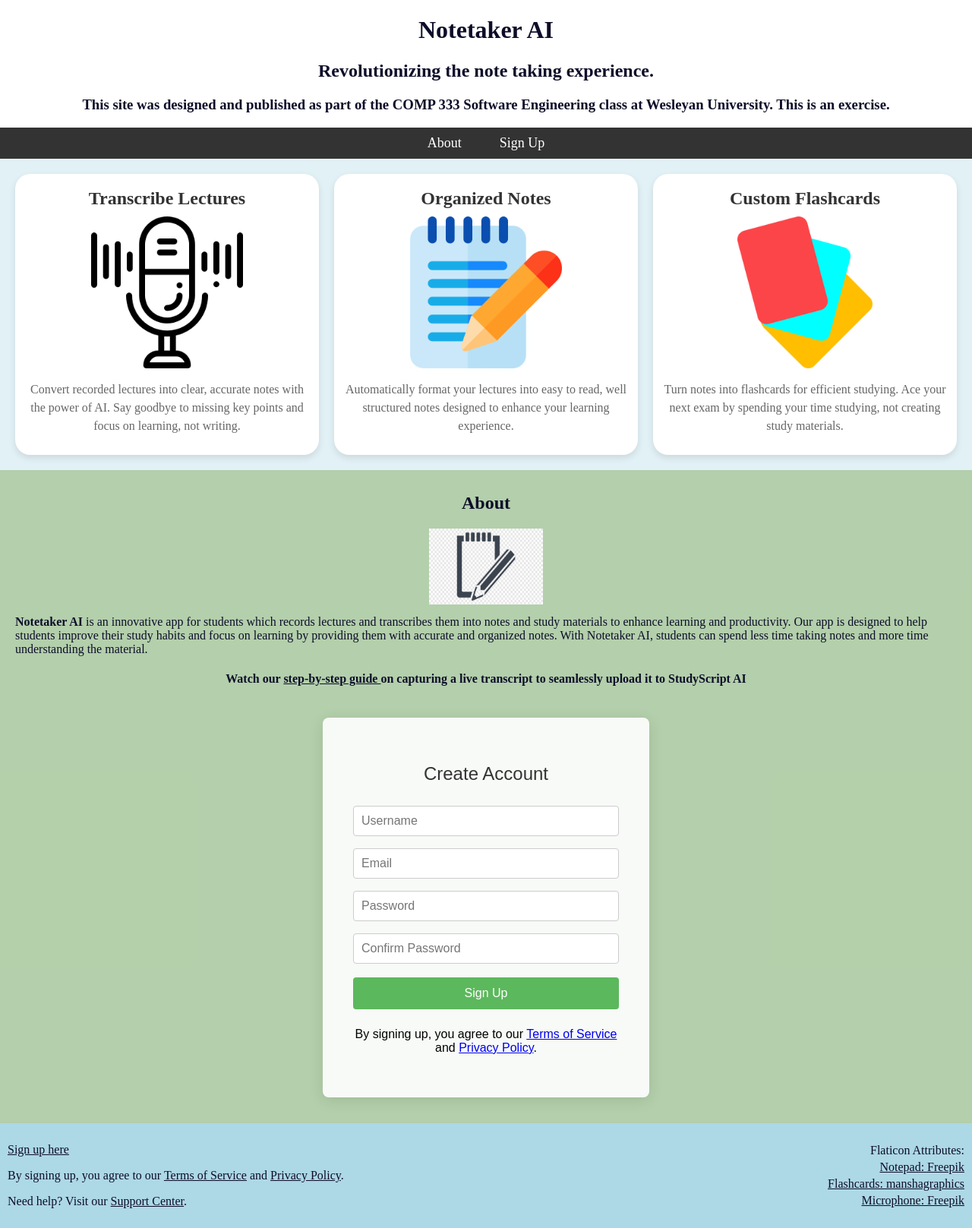
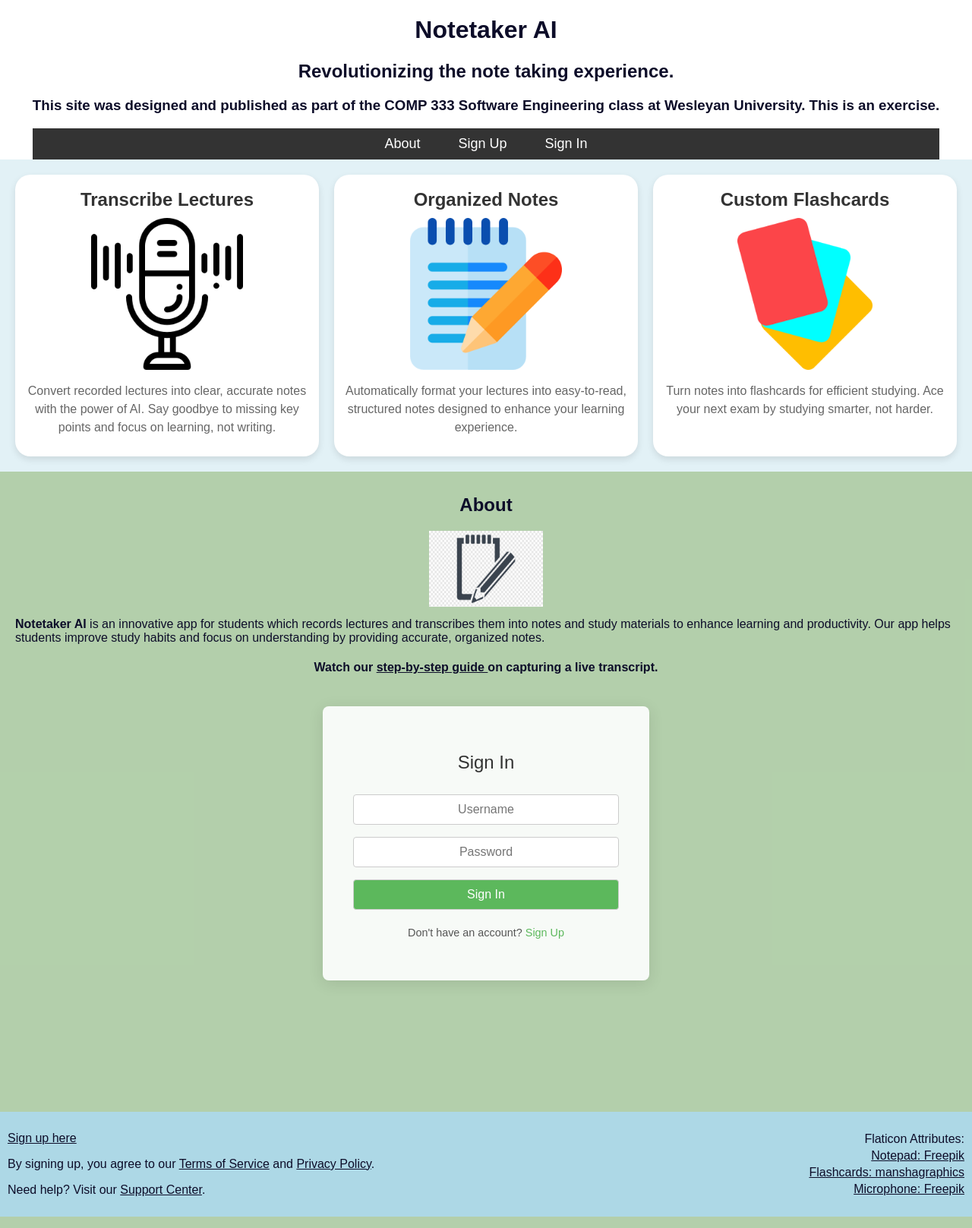
Before and after one commit to lucas-svi/notetaker-ai, a PHP site: page /index.html?auth=signin in a window 1280 px wide. Shown: the whole page at 76% size. Run offline with PHP 8.4, Linux system fonts and the light colour scheme.

Commit message:
Implement dynamic signin/signup iframe switching and CSS improvements

```diff
--- a/backend/signin.php
+++ b/backend/signin.php
@@ -17,10 +17,10 @@
         header("Location: ../index.html");
         exit();
     } else {
-        echo "Invalid password.";
+        echo "<p>Invalid Password</p>";
     }
 } else {
-    echo "User not found.";
+    echo "<p>User not found</p>";
 }
 mysqli_close($conn);
 ?>
--- a/backend/signup.php
+++ b/backend/signup.php
@@ -10,7 +10,7 @@
 $sql = "INSERT INTO users (username, email, password) VALUES ('$username', '$email', '$hashed_password')";
 
 if (mysqli_query($conn, $sql)) {
-    header("Location: ../signin.html");
+    header("Location: ../index.html?auth=signin");
     exit();
 } else {
     echo "<p>Error occurred</p>";
--- a/index.html
+++ b/index.html
@@ -3,19 +3,16 @@
 <head>
   <meta charset="UTF-8" />
   <meta name="viewport" content="width=device-width, initial-scale=1.0" />
-    <!-- Meta description for SEO -->
   <meta
     name="description"
     content="Notetaker AI is an innovative app for students which records lectures and transcribes them into notes and study materials to enhance learning and productivity."
   />
-    <!-- Link to external stylesheet and favicon -->
   <link rel="stylesheet" href="styles.css" />
   <link rel="icon" type="image/png" href="images/logo.png" />
   <title>Notetaker AI</title>
 </head>
 <body>
   <header>
-      <!-- Main header with title, tagline, and navigation -->
     <h1>Notetaker AI</h1>
     <h2>Revolutionizing the note taking experience.</h2>
     <h3>
@@ -25,23 +22,16 @@
     <nav>
       <ul>
         <li><a href="#about">About</a></li>
-          <li><a href="#sign-up">Sign Up</a></li>
+        <li><a href="#sign-up" onclick="loadForm('signup.html')">Sign Up</a></li>
+        <li><a href="#sign-in" onclick="loadForm('signin.html')">Sign In</a></li>
       </ul>
     </nav>
   </header>
   <main>
-      <!-- Features section showcasing main app functionalities -->
-      <!-- "Eager" loads this important image immediately -->
     <section id="features">
       <div class="feature-card">
         <h2>Transcribe Lectures</h2>
-          <img
-            src="images/microphone.png"
-            loading="eager"
-            alt="Image of a microphone emitting audio"
-            width="250"
-            height="250"
-          />
+        <img src="images/microphone.png" loading="eager" alt="Microphone" width="250" height="250" />
         <p>
           Convert recorded lectures into clear, accurate notes with the power
           of AI. Say goodbye to missing key points and focus on learning, not
@@ -50,52 +40,28 @@
       </div>
       <div class="feature-card">
         <h2>Organized Notes</h2>
-          <img
-            src="images/notepad.png"
-            loading="lazy"
-            alt="Image of a notepad and a pencil"
-            width="250"
-            height="250"
-          />
+        <img src="images/notepad.png" loading="lazy" alt="Notepad" width="250" height="250" />
         <p>
-            Automatically format your lectures into easy to read, well
-            structured notes designed to enhance your learning experience.
+          Automatically format your lectures into easy-to-read, structured notes designed to enhance your learning experience.
         </p>
       </div>
       <div class="feature-card">
         <h2>Custom Flashcards</h2>
-          <img
-            src="images/flash-card.png"
-            loading="lazy"
-            alt="Image of multiple flashcards"
-            width="250"
-            height="250"
-          />
+        <img src="images/flash-card.png" loading="lazy" alt="Flashcards" width="250" height="250" />
         <p>
-            Turn notes into flashcards for efficient studying. Ace your next
-            exam by spending your time studying, not creating study materials.
+          Turn notes into flashcards for efficient studying. Ace your next exam by studying smarter, not harder.
         </p>
       </div>
     </section>
 
-      <!-- About section providing app details and a video guide -->
     <section id="about">
       <h2>About</h2>
-        <img
-          src="images/logo.png"
-          alt="Notetaker AI Logo"
-          width="150"
-          height="100"
-        />
-        <!-- Text from generative AI -->
+      <img src="images/logo.png" alt="Notetaker AI Logo" width="150" height="100" />
       <p style="text-align: left; margin: 10px">
         <strong>Notetaker AI</strong> is an innovative app for students which
         records lectures and transcribes them into notes and study materials
-          to enhance learning and productivity. Our app is designed to help
-          students improve their study habits and focus on learning by providing
-          them with accurate and organized notes. With Notetaker AI, students
-          can spend less time taking notes and more time understanding the
-          material.
+        to enhance learning and productivity. Our app helps students improve
+        study habits and focus on understanding by providing accurate, organized notes.
       </p>
       <div class="video-container">
         <h4>
@@ -106,70 +72,63 @@
           >
             step-by-step guide
           </a>
-            on capturing a live transcript to seamlessly upload it to
-            StudyScript AI
+          on capturing a live transcript.
         </h4>
       </div>
-        <!-- Embedded sign-up page -->
+
       <iframe
-          id="sign-up"
+        id="auth-frame"
         src="signup.html"
-          title="Sign Up"
+        title="Authentication"
         frameborder="0"
       ></iframe>
     </section>
 
-      <!-- Footer section with additional links and attributions -->
     <section id="footer">
       <div class="footer-info">
-          <p><a href="#sign-up">Sign up here</a></p>
+        <p><a href="#sign-up" onclick="loadForm('signup.html')">Sign up here</a></p>
         <p>
           By signing up, you agree to our
-            <a href="https://www.example.com/terms" target="_blank"
-              >Terms of Service</a
-            >
+          <a href="https://www.example.com/terms" target="_blank">Terms of Service</a>
           and
-            <a href="https://www.example.com/privacy" target="_blank"
-              >Privacy Policy</a
-            >.
+          <a href="https://www.example.com/privacy" target="_blank">Privacy Policy</a>.
         </p>
         <p>
           Need help? Visit our
-            <a href="https://www.example.com/support" target="_blank"
-              >Support Center</a
-            >.
+          <a href="https://www.example.com/support" target="_blank">Support Center</a>.
         </p>
       </div>
       <div class="footer-list">
         <ul>
           <li>Flaticon Attributes:</li>
-            <li>
-              <a
-                href="https://www.flaticon.com/free-icons/notepad"
-                title="notepad icons"
-              >
-                Notepad: Freepik
-              </a>
-            </li>
-            <li>
-              <a
-                href="https://www.flaticon.com/free-icons/flash-card"
-                title="flash card icons"
-              >
-                Flashcards: manshagraphics
-              </a>
-            </li>
-            <li>
-              <a
-                href="https://www.flaticon.com/free-icons/radio"
-                title="radio icons"
-              >
-                Microphone: Freepik
-              </a>
-            </li>
+          <li><a href="https://www.flaticon.com/free-icons/notepad">Notepad: Freepik</a></li>
+          <li><a href="https://www.flaticon.com/free-icons/flash-card">Flashcards: manshagraphics</a></li>
+          <li><a href="https://www.flaticon.com/free-icons/radio">Microphone: Freepik</a></li>
         </ul>
       </div>
     </section>
   </main>
+
+  <script>
+    function loadForm(form) {
+      const frame = document.getElementById('auth-frame');
+      frame.src = form;
+    }
+  </script>
+  <script>
+    function loadForm(form) {
+      const frame = document.getElementById('auth-frame');
+      frame.src = form;
+    }
+
+    const urlParams = new URLSearchParams(window.location.search);
+    const auth = urlParams.get('auth');
+
+    if (auth === 'signin') {
+      loadForm('signin.html');
+    } else if (auth === 'signup') {
+      loadForm('signup.html');
+    }
+  </script>
 </body>
 </html>
--- a/signin.html
+++ b/signin.html
@@ -1,12 +1,21 @@
 <!DOCTYPE html>
-<html>
-<head><title>Signin</title></head>
+<html lang="en">
+<head>
+  <title>Sign In</title>
+  <link rel="stylesheet" href="styles.css" />
+</head>
 <body>
-<h2>Signin</h2>
-<form action="backend/signin.php" method="POST" target="_top">
-  Username:<br><input type="text" name="username" required><br>
-  Password:<br><input type="password" name="password" required><br><br>
-  <input type="submit" value="Sign In">
-</form>
+  <div class="auth-container">
+    <h2>Sign In</h2>
+    <form class="auth-form" action="backend/signin.php" method="POST" target="_top">
+      <input type="text" name="username" placeholder="Username" required>
+      <input type="password" name="password" placeholder="Password" required>
+      <input type="submit" class="submit-btn" value="Sign In">
+    </form>
+    <p>
+      Don't have an account?
+      <a href="#" onclick="parent.loadForm('signup.html'); return false;">Sign Up</a>
+    </p>
+  </div>
 </body>
 </html>
--- a/signup.html
+++ b/signup.html
@@ -2,85 +2,29 @@
 <html lang="en">
 <head>
   <meta charset="UTF-8" />
-  <meta name="viewport" content="width=device-width, initial-scale=1.0" />
   <title>Sign Up</title>
-  <style>
-    /* Basic reset and font settings */
-    body {
-      margin: 0;
-      font-family: Arial, sans-serif;
-      display: flex;
-      justify-content: center;
-      align-items: center;
-      height: 100vh;
-    }
-
-    /* Card container with a slight transparency and shadow */
-    .signup-container {
-      background: rgba(255, 255, 255, 0.9);
-      padding: 40px;
-      border-radius: 8px;
-      box-shadow: 0 4px 20px rgba(0, 0, 0, 0.1);
-      width: 350px;
-      text-align: center;
-    }
-
-    .signup-container h2 {
-      margin-bottom: 20px;
-      color: #333;
-      font-weight: normal;
-    }
-
-    /* Form styling */
-    form {
-      display: flex;
-      flex-direction: column;
-    }
-    input {
-      padding: 10px;
-      margin: 8px 0;
-      border: 1px solid #ccc;
-      border-radius: 4px;
-      font-size: 1em;
-    }
-
-    input:focus {
-      outline: none;
-      border-color: #5cb85c;
-    }
-
-    #submit {
-      padding: 12px;
-      margin-top: 10px;
-      font-size: 1em;
-      color: #fff;
-      background-color: #5cb85c;
-      border: none;
-      border-radius: 4px;
-      cursor: pointer;
-    }
-
-    #submit:hover {
-      background-color: #4cae4c;
-    }
-  </style>
+  <link rel="stylesheet" href="styles.css" />
 </head>
-<!--Signup forms -- username, password, and email; redirects user to landing page-->
 <body>
-  <div class="signup-container">
+  <div class="auth-container">
     <h2>Create Account</h2>
-    <form action="backend/signup.php" method="POST">
+    <form class="auth-form" action="backend/signup.php" method="POST" target="_top">
       <input type="text" name="username" placeholder="Username" required>
       <input type="email" name="email" placeholder="Email" required>
       <input type="password" name="password" placeholder="Password" required>
       <input type="password" name="confirm_password" placeholder="Confirm Password" required>
-      <input type="submit" id="submit" value="Sign Up"></button>
-    <p>By signing up, you agree to our
+      <input type="submit" class="submit-btn" value="Sign Up">
+    </form>
+    <p>
+      By signing up, you agree to our
       <a href="https://www.example.com/terms" target="_blank">Terms of Service</a>
-        and
+      and
       <a href="https://www.example.com/privacy" target="_blank">Privacy Policy</a>.
     </p>
-    </form>
+    <p>
+      Already have an account?
+      <a href="#" onclick="parent.loadForm('signin.html'); return false;">Sign In</a>
+    </p>
   </div>
 </body>
 </html>
--- a/styles.css
+++ b/styles.css
@@ -37,6 +37,10 @@
 
 body {
   margin: 0;
+  font-family: Arial, sans-serif;
+  display: flex;
+  flex-direction: column;
+  align-items: center;
 }
 
 /* For Feature Cards */
@@ -112,10 +108,6 @@
   gap: 20px;
   margin: 0;
   padding: 0;
-}
-
-nav ul li {
-  display: inline;
 }
 
 nav ul li a {
```
Also changed, not shown: other parts of styles.css (+65 -12 lines). Lines whose indentation alone changed are shown as unchanged.
